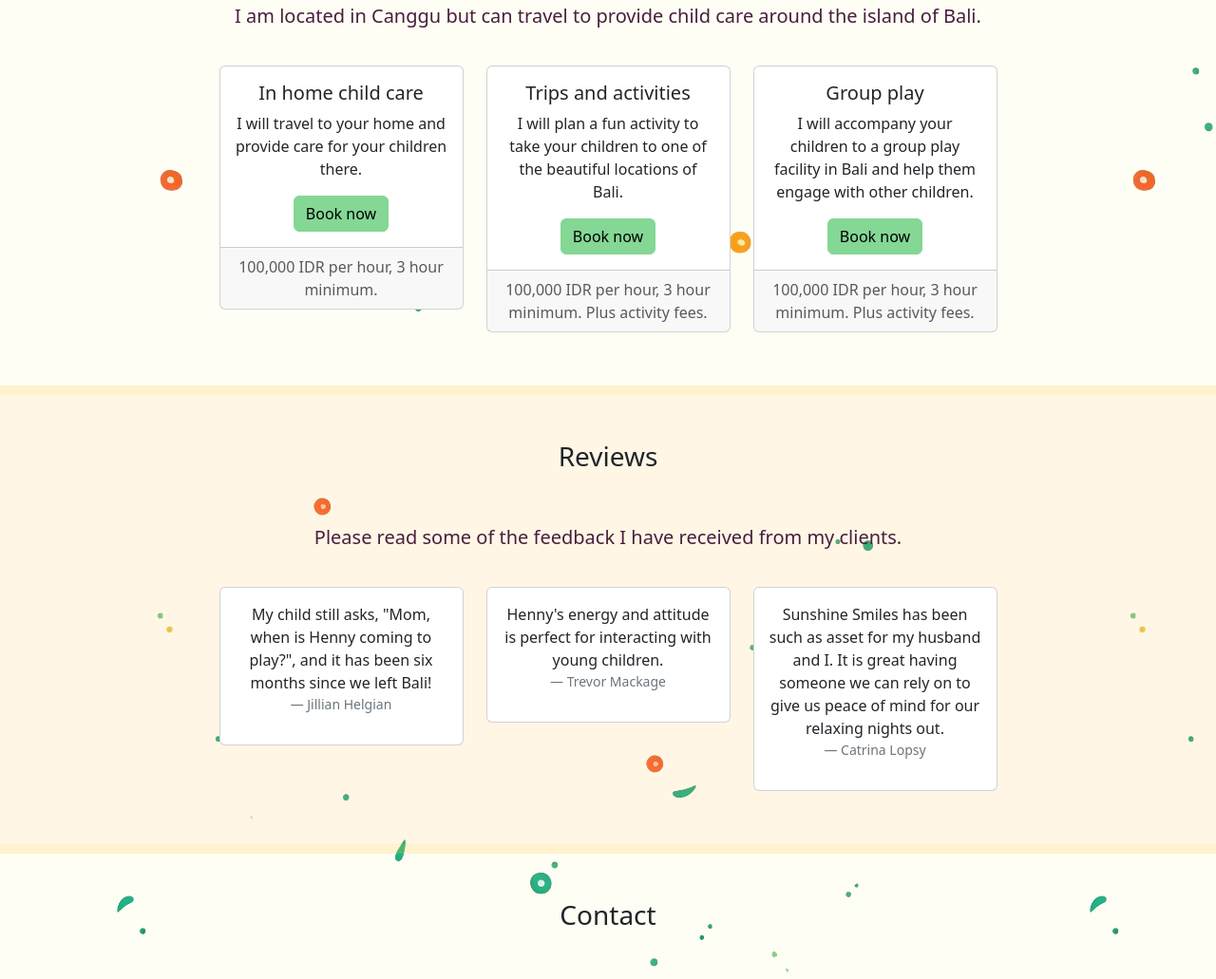
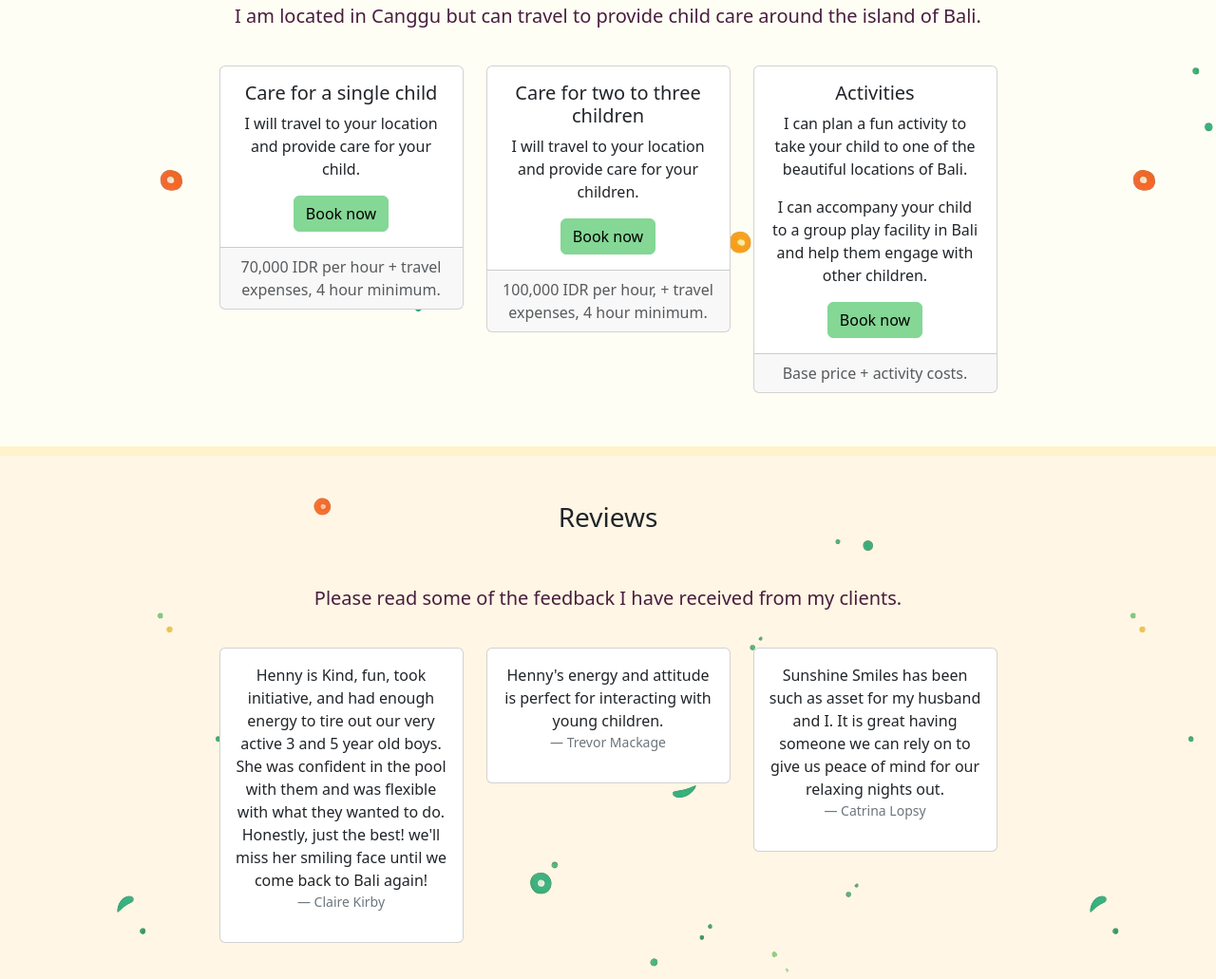
Before and after one commit to sunshinesmileskids/web, a website: page index.html in a window 1280 px wide. Shown: the part 2608-3639 px from the top of the page at 95% size. Drawn offline with Linux system fonts and the light colour scheme.

Commit message:
Update reviews and prices

```diff
--- a/index.html
+++ b/index.html
@@ -120,12 +120,12 @@
                     <!--                        Featured-->
                     <!--                    </div>-->
                     <div class="card-body">
-                        <h5 class="card-title">In home child care</h5>
-                        <p class="card-text">I will travel to your home and provide care for your children there.</p>
+                        <h5 class="card-title">Care for a single child</h5>
+                        <p class="card-text">I will travel to your location and provide care for your child.</p>
                         <a href="#contact" class="btn btn-primary">Book now</a>
                     </div>
                     <div class="card-footer text-body-secondary">
-                        100,000 IDR per hour, 3 hour minimum.
+                        70,000 IDR per hour + travel expenses, 4 hour minimum.
                     </div>
                 </div>
             </div>
@@ -135,13 +135,12 @@
                     <!--                        Featured-->
                     <!--                    </div>-->
                     <div class="card-body">
-                        <h5 class="card-title">Trips and activities</h5>
-                        <p class="card-text">I will plan a fun activity to take your children to one of the beautiful
-                            locations of Bali.</p>
+                        <h5 class="card-title">Care for two to three children</h5>
+                        <p class="card-text">I will travel to your location and provide care for your children.</p>
                         <a href="#contact" class="btn btn-primary">Book now</a>
                     </div>
                     <div class="card-footer text-body-secondary">
-                        100,000 IDR per hour, 3 hour minimum. Plus activity fees.
+                        100,000 IDR per hour, + travel expenses, 4 hour minimum.
                     </div>
                 </div>
             </div>
@@ -151,13 +150,13 @@
                     <!--                        Featured-->
                     <!--                    </div>-->
                     <div class="card-body">
-                        <h5 class="card-title">Group play</h5>
-                        <p class="card-text">I will accompany your children to a group play facility in Bali and help
-                            them engage with other children.</p>
+                        <h5 class="card-title">Activities</h5>
+                        <p class="card-text">I can plan a fun activity to take your child to one of the beautiful locations of Bali.</p>
+                        <p class="card-text">I can accompany your child to a group play facility in Bali and help them engage with other children.</p>
                         <a href="#contact" class="btn btn-primary">Book now</a>
                     </div>
                     <div class="card-footer text-body-secondary">
-                        100,000 IDR per hour, 3 hour minimum. Plus activity fees.
+                        Base price + activity costs.
                     </div>
                 </div>
             </div>
@@ -183,10 +182,8 @@
             <div class="col-lg-3 mb-5">
                 <div class="card">
                     <div class="card-body">
-                        <p class="card-text">My child still asks, "Mom, when is Henny coming to play?", and it
-                            has been
-                            six months since we left Bali!</p>
-                        <footer class="blockquote-footer">Jillian Helgian</footer>
+                        <p class="card-text">Henny is Kind, fun, took initiative, and had enough energy to tire out our very active 3 and 5 year old boys. She was confident in the pool with them and was flexible with what they wanted to do. Honestly, just the best! we'll miss her smiling face until we come back to Bali again!</p>
+                        <footer class="blockquote-footer">Claire Kirby</footer>
                     </div>
                 </div>
             </div>
```
